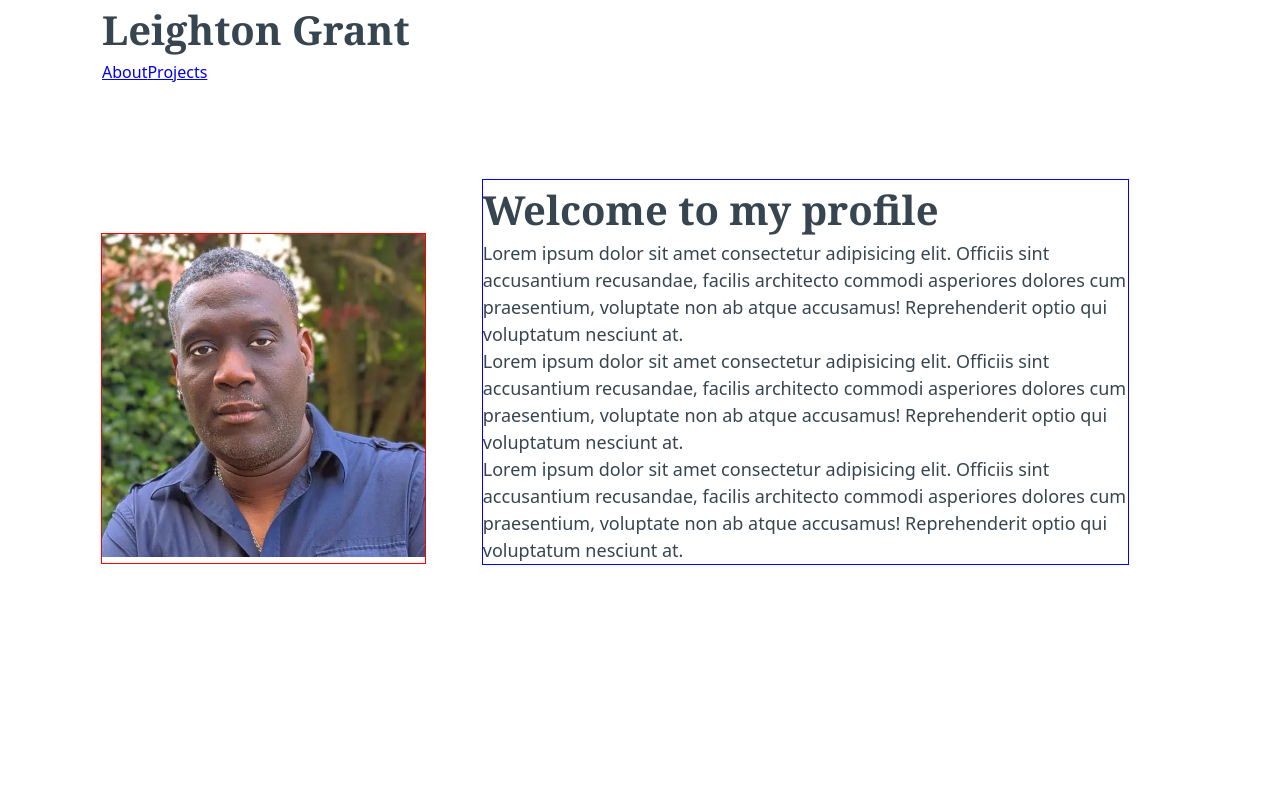
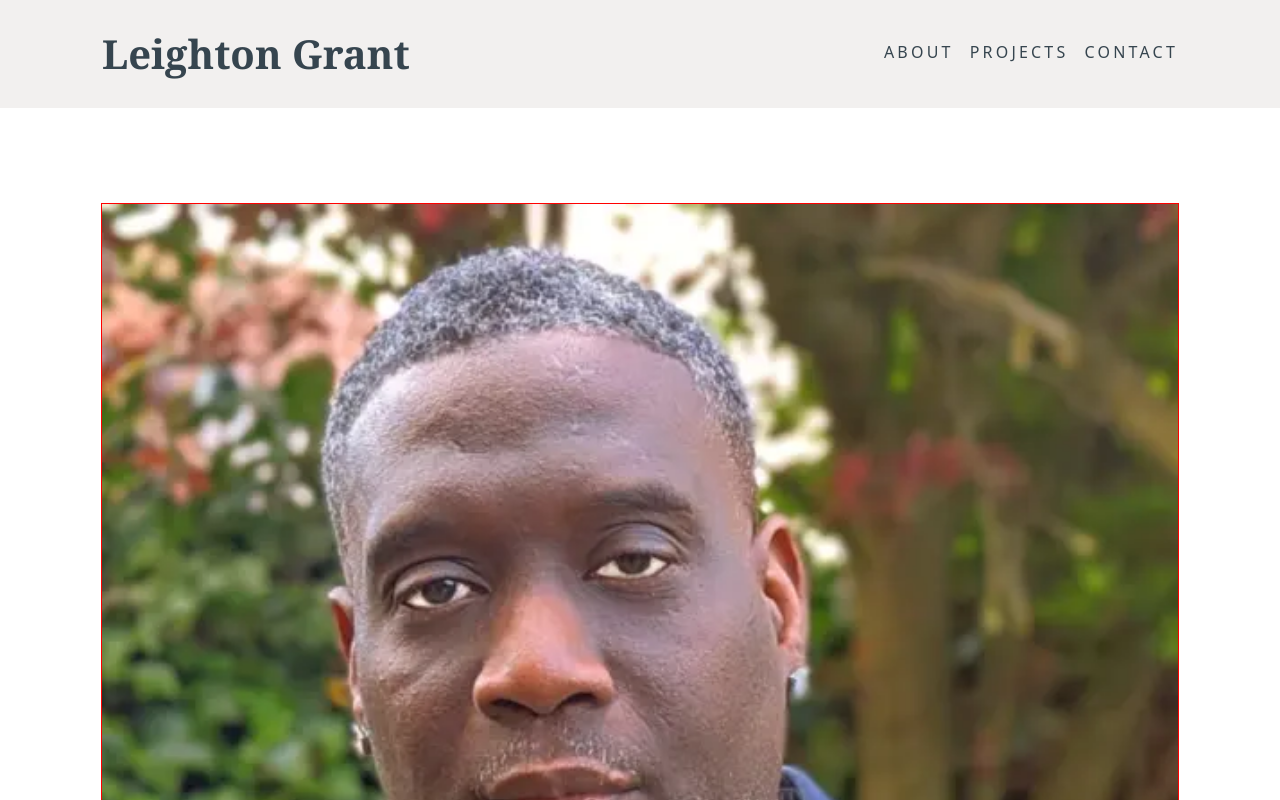
Before and after one commit to leightongrant/html-css-portfolio-step8up, a plain HTML site: page index.html in a window 1280 px wide. Shown: the top 800 px of the page. Drawn offline with Linux system fonts and the light colour scheme.

Commit message:
feat: Implement header and navigation bar

```diff
--- a/assets/css/style.css
+++ b/assets/css/style.css
@@ -7,6 +7,7 @@ body {
 	font-family: system-ui, -apple-system, BlinkMacSystemFont, 'Segoe UI', Roboto, Oxygen, Ubuntu, Cantarell, 'Open Sans', 'Helvetica Neue', sans-serif;
 	color: #36454f;
 	line-height: 1.5;
+	min-width: 768px;
 }
 p {
 	font-size: 1.125rem;
@@ -33,10 +34,38 @@ h3 {
 .p-md {
 	padding-block: 3rem;
 }
+.p-sm {
+	padding-block: 1.5rem;
+}
 .container {
 	padding-inline: 2rem;
 	margin: auto;
 	max-width: 1140px;
+}
+/* Header */
+header {
+	background: #f2f0ef;
+}
+/* Nav */
+nav > * {
+	display: inline-block;
+}
+#links {
+	float: inline-end;
+	padding-block: 1rem;
+}
+#links > a {
+	text-transform: uppercase;
+	margin-inline-start: 1rem;
+	text-decoration: none;
+	color: #36454f;
+	letter-spacing: 0.2rem;
+	font-weight: 100;
+	cursor: pointer;
+}
+#links > a:hover {
+	color: #36454faa;
+	border-bottom: 1px solid #36454f;
 }
 /* About */
 .about-image img {
@@ -44,14 +73,14 @@ h3 {
 }
 .about-image {
 	outline: 1px solid red;
-	display: inline-block;
+	/* display: inline-block;
 	width: 30%;
-	margin-right: 5%;
+	margin-right: 5%; */
 }
 .about-content {
 	outline: 1px solid blue;
-	display: inline-block;
-	width: 60%;
+	/* display: inline-block;
+	width: 60%; */
 }
 
 /* Footer */
--- a/index.html
+++ b/index.html
@@ -13,13 +13,13 @@
 		<title>Personal Portfolio</title>
 	</head>
 	<body>
-		<header>
+		<header class="p-sm">
 			<nav
 				class="container"
 				id="main-nav"
 			>
 				<h2>Leighton Grant</h2>
-				<div id="links"><a href="#about">About</a><a href="#projects">Projects</a><a href="#contact"></a></div>
+				<div id="links"><a href="#about">About</a><a href="#projects">Projects</a><a href="#contact">Contact</a></div>
 			</nav>
 			<section id="hero"></section>
 		</header>
```
